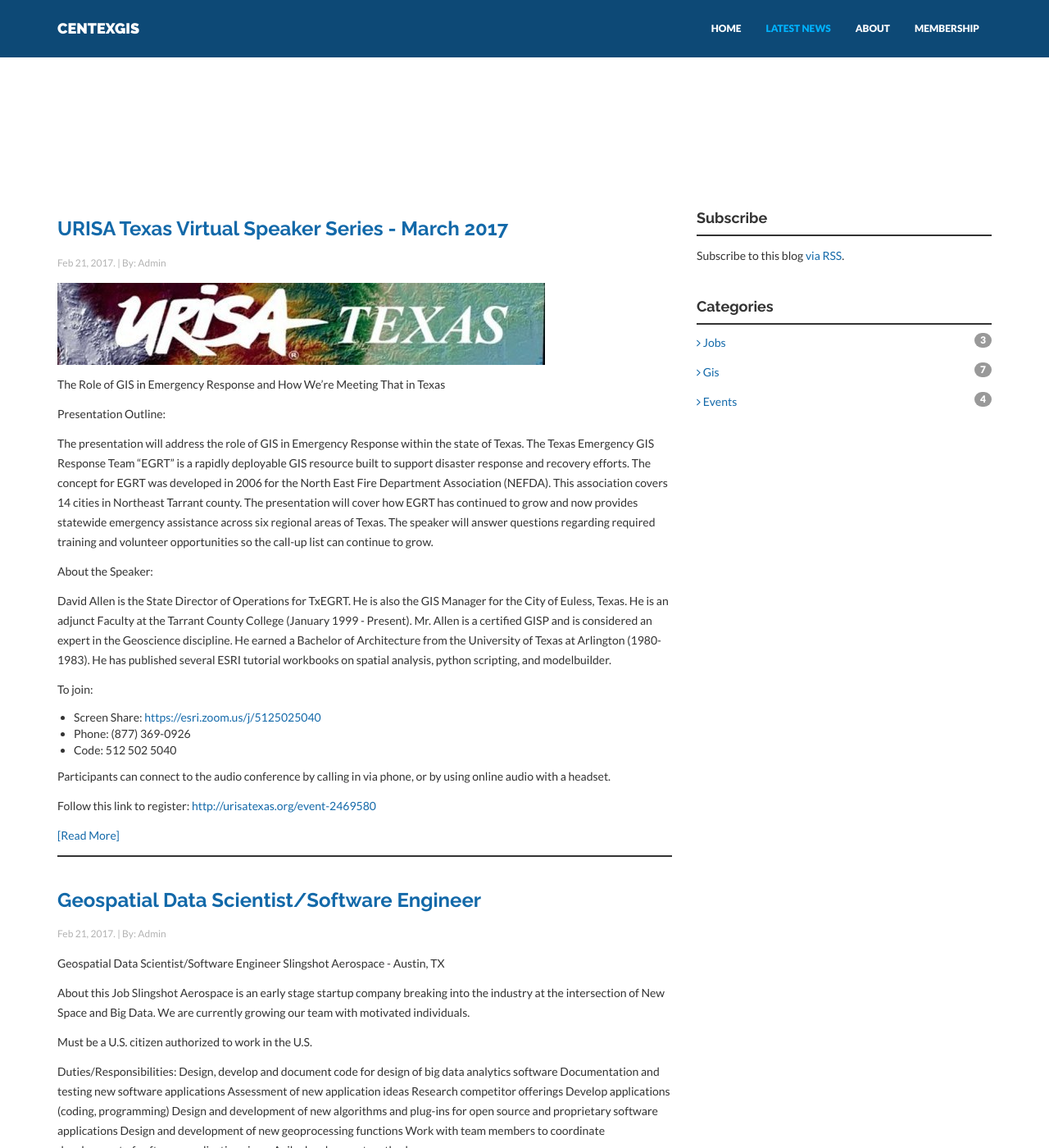
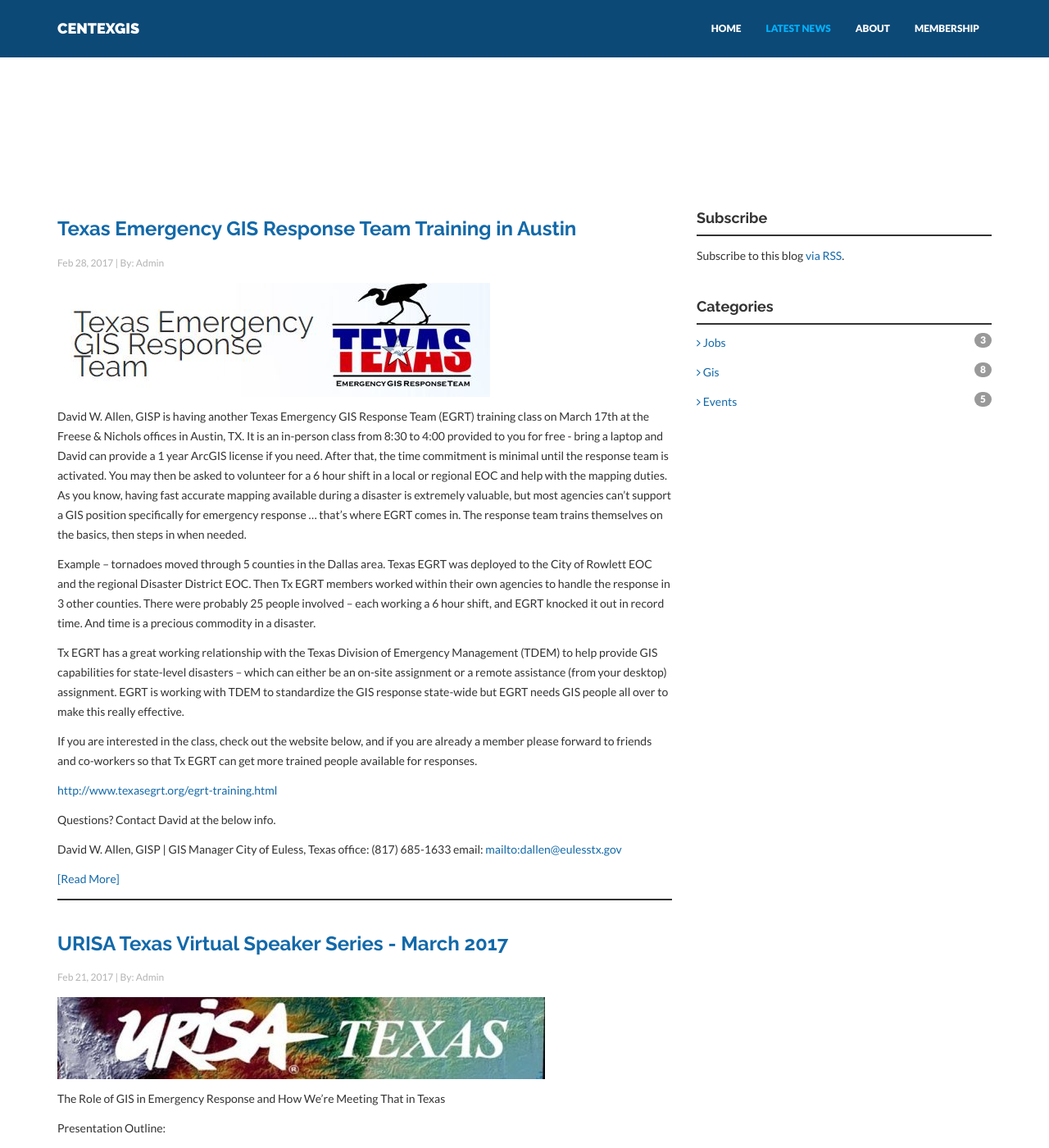
Before and after one commit to centexgis/centexgis.github.io, a Jekyll site: the page built from blog.html, in a window 1280 px wide and 1400 px high. Shown: the whole window at 82% size. Built offline with Jekyll 4.4.1, drawn with Linux system fonts in a browser that asks for light colours; nearby versions of some CDN libraries; some of the changed text lies outside the part shown.

Commit message:
new event-GIS response team training

```diff
--- /dev/null
+++ b/_posts/events/2017-02-28-texas-emergency-GIS-response-team-training.md
@@ -0,0 +1,29 @@
+---
+layout: post
+title: "Texas Emergency GIS Response Team Training in Austin"
+date: 2017-02-28 15:24
+author: Admin
+categories:
+- blog
+- events
+- GIS
+---
+
+[![texas-egrt](/assets/img/blog/texas_egrt.jpg)](http://www.texasegrt.org)
+
+David W. Allen, GISP is having another Texas Emergency GIS Response Team (EGRT) training class on March 17th at the Freese & Nichols offices in Austin, TX. It is an in-person class from 8:30 to 4:00 provided to you for free - bring a laptop and David can provide a 1 year ArcGIS license if you need. After that, the time commitment is minimal until the response team is activated. You may then be asked to volunteer for a 6 hour shift in a local or regional EOC and help with the mapping duties. As you know, having fast accurate mapping available during a disaster is extremely valuable, but most agencies can’t support a GIS position specifically for emergency response … that’s where EGRT comes in. The response team trains themselves on the basics, then steps in when needed.
+
+Example – tornadoes moved through 5 counties in the Dallas area. Texas EGRT was deployed to the City of Rowlett EOC and the regional Disaster District EOC. Then Tx EGRT members worked within their own agencies to handle the response in 3 other counties. There were probably 25 people involved – each working a 6 hour shift, and EGRT knocked it out in record time. And time is a precious commodity in a disaster.
+
+Tx EGRT has a great working relationship with the Texas Division of Emergency Management (TDEM) to help provide GIS capabilities for state-level disasters – which can either be an on-site assignment or a remote assistance (from your desktop) assignment. EGRT is working with TDEM to standardize the GIS response state-wide but EGRT needs GIS people all over to make this really effective.
+
+If you are interested in the class, check out the website below, and if you are already a member please forward to friends and co-workers so that Tx EGRT can get more trained people available for responses.
+
+[http://www.texasegrt.org/egrt-training.html](http://www.texasegrt.org/egrt-training.html)
+
+Questions? Contact David at the below info.
+
+David W. Allen, GISP | GIS Manager
+City of Euless, Texas
+office: (817) 685-1633
+email: [mailto:dallen@eulesstx.gov](dallen@eulesstx.gov)
--- a/blog.html
+++ b/blog.html
@@ -16,7 +16,7 @@ permalink: /blog/
                     <img class="img-responsive" src="{{ "/assets/img/blog/" | prepend: site.baseurl }}{{ post.img }}">
                 </a>  -->
                 <a href="{{ post.url | prepend: site.baseurl }}"><h3 class="ctitle">{{ post.title }}</h3></a>
-                <p><csmall>{{ post.date | date: "%b %-d, %Y" }}. | By: {{ post.author }}</csmall></p>
+                <p><csmall>{{ post.date | date: "%b %-d, %Y" }} | By: {{ post.author }}</csmall></p>
                 {{ post.excerpt }}
                 <p><a href="{{ post.url | prepend: site.baseurl }}">[Read More]</a></p>
                 <div class="hline"></div>
```
Also changed, not shown: assets/img/blog/texas_egrt.jpg (added).
